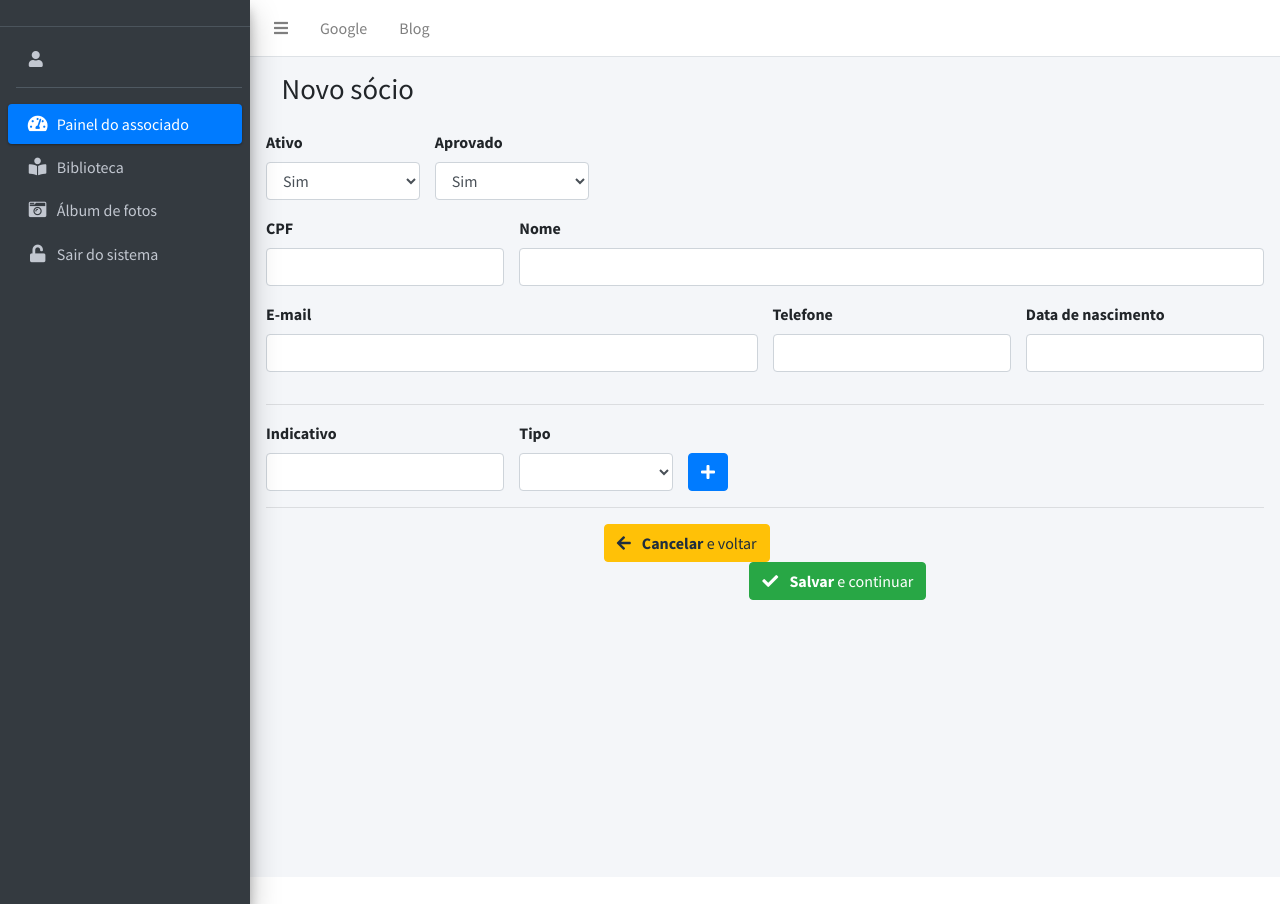
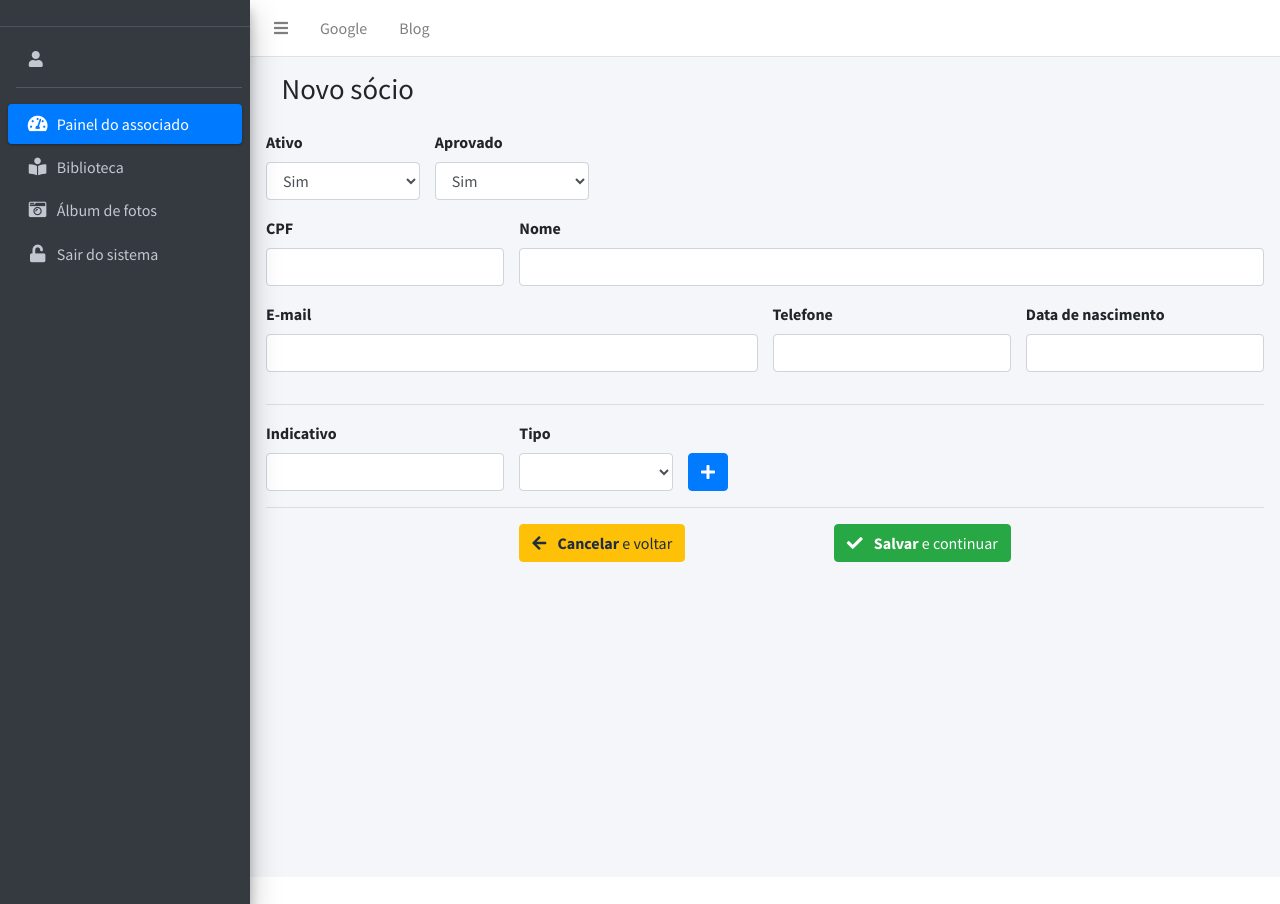
Before and after one commit to kegles/radioclube, a CodeIgniter 4 app: template app/Views/admin/socios-ficha.php in a window 1280 px wide. Run offline with PHP 8.4 and a stand-in for CodeIgniter, Linux system fonts and the light colour scheme; the template is opened without the code that fills it, so the values that code supplies are empty; some libraries are stand-ins or nearby versions.

Commit message:
- Ajuste das colunas nas fichas

```diff
--- a/app/Views/admin/eventos-ficha.php
+++ b/app/Views/admin/eventos-ficha.php
@@ -81,13 +81,13 @@
                 <div class="col-sm-12"><hr /></div>
             </div>
             <div class="row">
-                <div class="col-sm-4">
+                <div class="col-sm-3">
                 </div>
-                <div class="col-sm-4">
+                <div class="col-sm-6">
                     <a href="<?=base_url('eventos');?>" class="btn btn-warning float-left"><i class="fa fa-arrow-left mr-2"></i> <?=_('<b>Cancelar</b> e voltar');?></a>
                     <button type="submit" class="btn btn-success float-right"><i class="fa fa-check mr-2"></i> <?=_('<b>Salvar</b> e continuar');?></button>
                 </div>
-                <div class="col-sm-4">
+                <div class="col-sm-3">
                 </div>
             </div>
         </section>
--- a/app/Views/admin/socios-ficha.php
+++ b/app/Views/admin/socios-ficha.php
@@ -156,13 +156,13 @@
                 <div class="col-sm-12"><hr /></div>
             </div>
             <div class="row">
-                <div class="col-sm-4">
+                <div class="col-sm-3">
                 </div>
-                <div class="col-sm-4">
+                <div class="col-sm-6">
                     <a href="<?=base_url('socios');?>" class="btn btn-warning float-left"><i class="fa fa-arrow-left mr-2"></i> <?=_('<b>Cancelar</b> e voltar');?></a>
                     <button type="submit" class="btn btn-success float-right"><i class="fa fa-check mr-2"></i> <?=_('<b>Salvar</b> e continuar');?></button>
                 </div>
-                <div class="col-sm-4">
+                <div class="col-sm-3">
                 </div>
             </div>
         </section>
```
